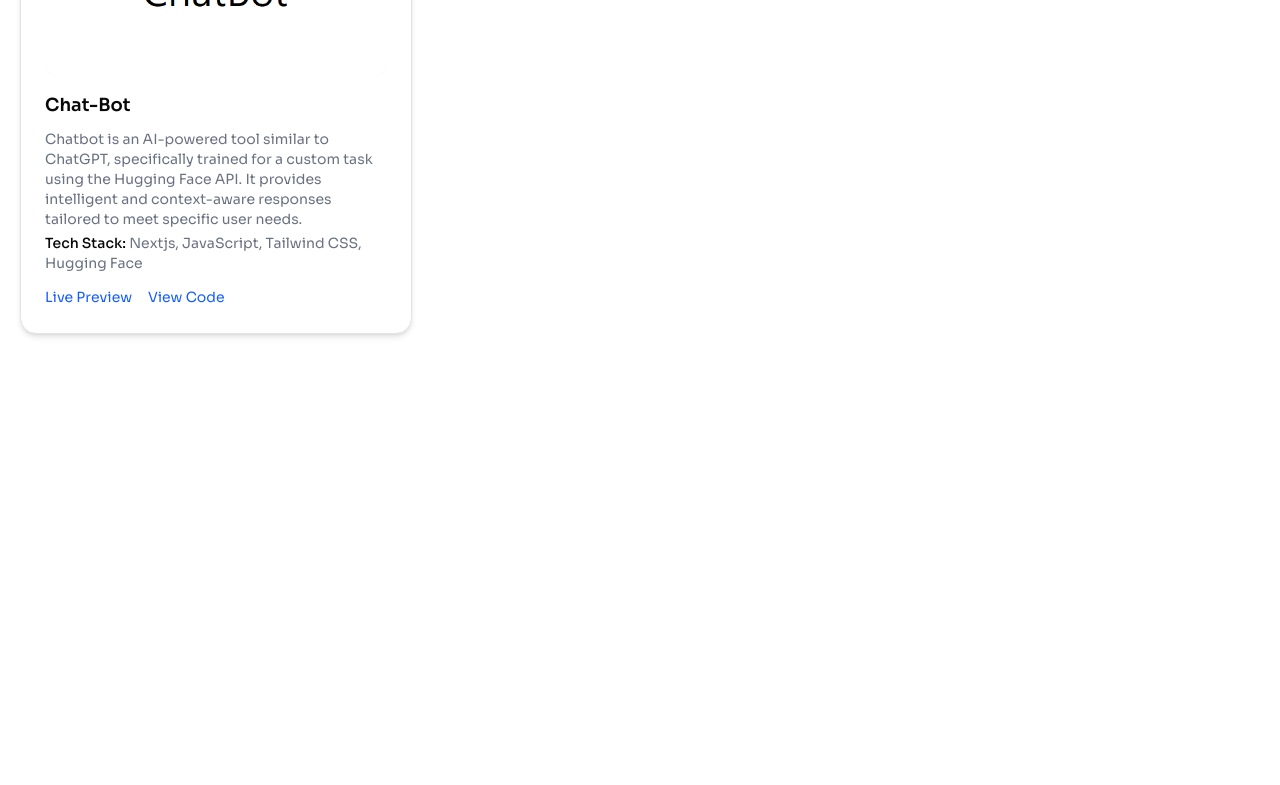
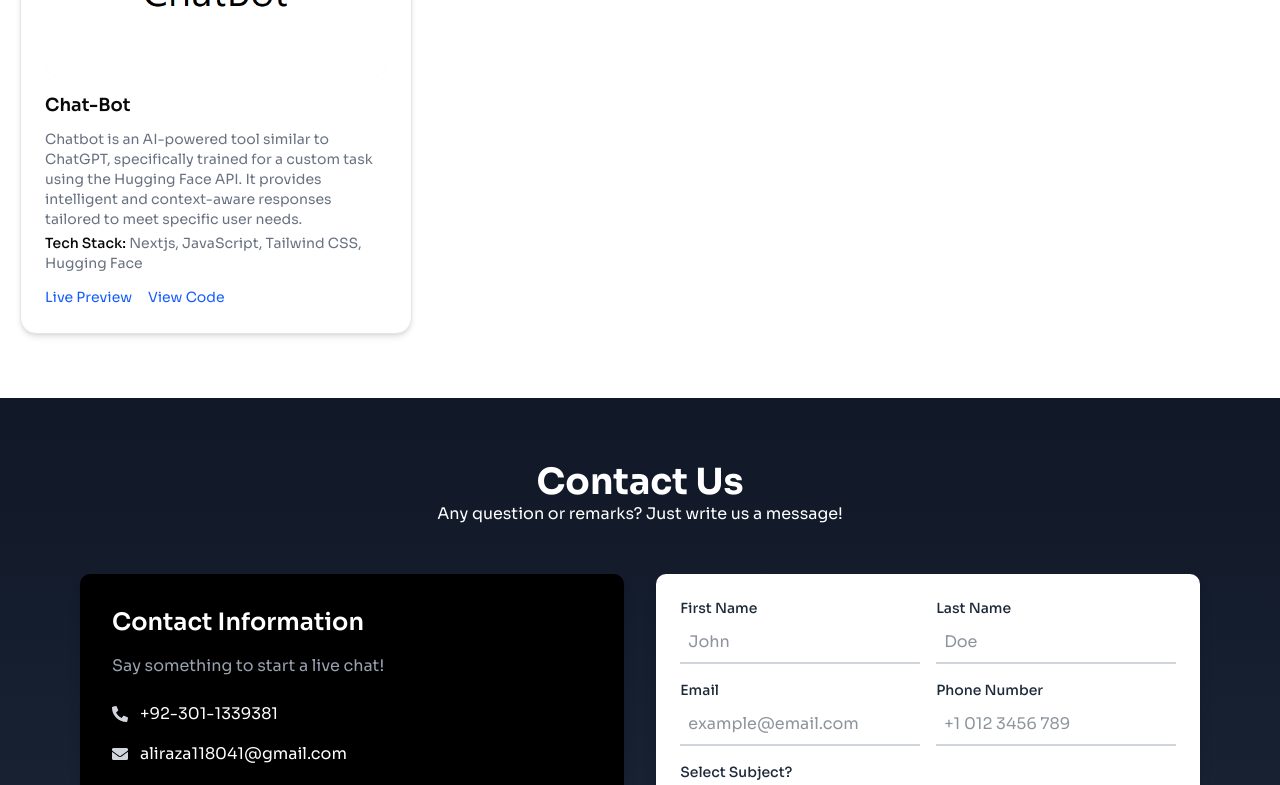
Before and after one commit to Raza118041/portfolio, a Next.js app: page / in a window 1280 px wide. Shown: the part 2000-2785 px from the top of the page. Before the commit the page ends 2398 px from the top, so only its background shows below. Built offline with nearby package versions, Linux system fonts and the light colour scheme.

Commit message:
contact us section

```diff
--- a/package.json
+++ b/package.json
@@ -16,7 +16,8 @@
     "react": "^19.0.0",
     "react-dom": "^19.0.0",
     "react-icons": "^5.5.0",
-    "tailwind-merge": "^3.3.1"
+    "tailwind-merge": "^3.3.1",
+    "zod": "^3.25.74"
   },
   "devDependencies": {
     "@eslint/eslintrc": "^3",
--- /dev/null
+++ b/src/Components/Contact/Contact.tsx
@@ -0,0 +1,147 @@
+"use client"
+
+import React, { useState } from 'react';
+import { z } from 'zod';
+import { FaPhone, FaEnvelope, FaMapMarkerAlt, FaFacebookF, FaInstagram, FaTwitter } from 'react-icons/fa';
+
+
+const formSchema = z.object({
+  firstName: z.string().min(1, 'First name is required'),
+  lastName: z.string().min(1, 'Last name is required'),
+  email: z.string().email('Please enter a valid email address'),
+  phoneNumber: z.string().regex(/^\+?\d{10,15}$/, 'Please enter a valid phone number'),
+  subject: z.string().min(1, 'Subject is required'),
+  message: z.string().min(10, 'Message must be at least 10 characters long'),
+});
+
+const Contact = () => {
+
+  return (
+    <div className="py-16 bg-gradient-to-b from-gray-900 to-gray-800 text-white relative overflow-hidden" id='contact'>
+      <div className="absolute bottom-0 left-0 w-full h-1/3 bg-[url('https://via.placeholder.com/1500x300')] bg-repeat-x bg-bottom opacity-20"></div>
+      <div className="max-w-6xl mx-auto px-4 relative z-10">
+        <h2 className="text-4xl font-bold text-center">Contact Us</h2>
+        <p className='text-center mb-12'>Any question or remarks? Just write us a message!</p>
+        <div className="flex flex-col md:flex-row gap-8">
+          {/* Left Section: Contact Information */}
+          <div className="w-full md:w-1/2 bg-black p-8 rounded-lg shadow-lg">
+            <h3 className="text-2xl font-semibold mb-4">Contact Information</h3>
+            <p className="text-gray-400 mb-6">Say something to start a live chat!</p>
+            <div className="space-y-4">
+              <div className="flex items-center gap-3">
+                <FaPhone className="text-gray-300 rotate-90" />
+                <span>+92-301-1339381</span>
+              </div>
+              <div className="flex items-center gap-3">
+                <FaEnvelope className="text-gray-300" />
+                <span>aliraza118041@gmail.com</span>
+              </div>
+              <div className="flex items-center gap-3">
+                <FaMapMarkerAlt className="text-gray-300" />
+                <span>Near Stadium Market, IPS No 2 Quarter No 10, Okara Cantt.</span>
+              </div>
+            </div>
+            <div className="flex gap-4 mt-6">
+              <FaFacebookF className="text-gray-300 hover:text-blue-400 cursor-pointer transition-colors" />
+              <FaInstagram className="text-gray-300 hover:text-pink-400 cursor-pointer transition-colors" />
+              <FaTwitter className="text-gray-300 hover:text-blue-300 cursor-pointer transition-colors" />
+            </div>
+          </div>
+          <div className="w-full md:w-1/2 bg-white text-gray-800 p-6 rounded-lg shadow-lg">
+            <div className="grid grid-cols-1 md:grid-cols-2 gap-4 mb-4">
+              <div>
+                <label className="block text-sm font-medium mb-1">First Name</label>
+                <input
+                  type="text"
+                  name="firstName"
+                //   value={formData.firstName}
+                //   value={"John"}
+                //   onChange={handleInputChange}
+                  className="w-full p-2 border-b-2 border-gray-300 focus:outline-none focus:border-black"
+                  placeholder="John"
+                />
+                {/* {errors.firstName && <p className="text-red-500 text-sm mt-1">{errors.firstName}</p>} */}
+              </div>
+              <div>
+                <label className="block text-sm font-medium mb-1">Last Name</label>
+                <input
+                  type="text"
+                  name="lastName"
+                //   value={formData.lastName}
+                //   value={"Doe"}
+                //   onChange={handleInputChange}
+                  className="w-full p-2 border-b-2 border-gray-300 focus:outline-none focus:border-black"
+                  placeholder="Doe"
+                />
+                {/* {errors.lastName && <p className="text-red-500 text-sm mt-1">{errors.lastName}</p>} */}
+              </div>
+              <div>
+                <label className="block text-sm font-medium mb-1">Email</label>
+                <input
+                  type="email"
+                  name="email"
+                //   value={formData.email}
+                //   value={"example@gmail.com"}
+                //   onChange={handleInputChange}
+                  className="w-full p-2 border-b-2 border-gray-300 focus:outline-none focus:border-black"
+                  placeholder="example@email.com"
+                />
+                {/* {errors.email && <p className="text-red-500 text-sm mt-1">{errors.email}</p>} */}
+              </div>
+              <div>
+                <label className="block text-sm font-medium mb-1">Phone Number</label>
+                <input
+                  type="text"
+                  name="phoneNumber"
+                //   value={formData.phoneNumber}
+                //   value={"+92-301-1339381"}
+                //   onChange={handleInputChange}
+                  className="w-full p-2 border-b-2 border-gray-300 focus:outline-none focus:border-black"
+                  placeholder="+1 012 3456 789"
+                />
+                {/* {errors.phoneNumber && <p className="text-red-500 text-sm mt-1">{errors.phoneNumber}</p>} */}
+              </div>
+            </div>
+            <div className="mb-4">
+              <label className="block text-sm font-medium mb-1">Select Subject?</label>
+              <select
+                name="subject"
+                // value={formData.subject}
+                // value={"any thing"}
+                // onChange={handleInputChange}
+                className="w-full p-2 border-b-2 cursor-pointer border-gray-300 focus:outline-none focus:border-black"
+              >
+                <option value="General Inquiry">General Inquiry</option>
+                <option value="Project Request">Project Request</option>
+                <option value="Support">Support</option>
+                <option value="Feedback">Feedback</option>
+              </select>
+              {/* {errors.subject && <p className="text-red-500 text-sm mt-1">{errors.subject}</p>} */}
+            </div>
+            <div className="mb-4">
+              <label className="block text-sm font-medium mb-1">Message</label>
+              <textarea
+                name="message"
+                // value={formData.message}
+                // value={"Write Message here"}
+                // onChange={handleInputChange}
+                className="w-full p-2 border-b-2 border-gray-300 focus:outline-none focus:border-black"
+                // rows="3"
+                placeholder="Write your message..."
+              />
+              {/* {errors.message && <p className="text-red-500 text-sm mt-1">{errors.message}</p>} */}
+            </div>
+            <button
+            //   onClick={handleSubmit}
+              className="w-full py-3 cursor-pointer bg-black text-white font-semibold rounded-md hover:bg-gray-800 transition-colors"
+            >
+              Send Message
+            </button>
+          </div>
+        </div>
+      </div>
+    </div>
+  );
+};
+
+export default Contact;
--- a/src/Components/Navbar/navbar.tsx
+++ b/src/Components/Navbar/navbar.tsx
@@ -10,7 +10,7 @@ const Navbar = () => {
         { name: 'About', path: '#' },
         { name: 'Tech Stack', path: '#techstack' },
         { name: 'Projects', path: '#projects' },
-        { name: 'Contact', path: '#' },
+        { name: 'Contact', path: '#contact' },
 
     ]
     const socialLinks = [
--- a/src/app/page.tsx
+++ b/src/app/page.tsx
@@ -2,6 +2,7 @@ import HeroSection from "@/Components/heroSection/heroSection";
 import Navbar from "@/Components/Navbar/navbar";
 import Stack from "@/Components/TechStack/stack";
 import Project from "@/Components/Projects/project"
+import Contact from "@/Components/Contact/Contact";
 
 
 export default function Home() {
@@ -11,6 +12,7 @@ export default function Home() {
       <HeroSection />
       <Stack />
       <Project />
+      <Contact />
     </div>
   );
 }
```
Also changed, not shown: 1 other file (tests, documents, lock files or other folders).
